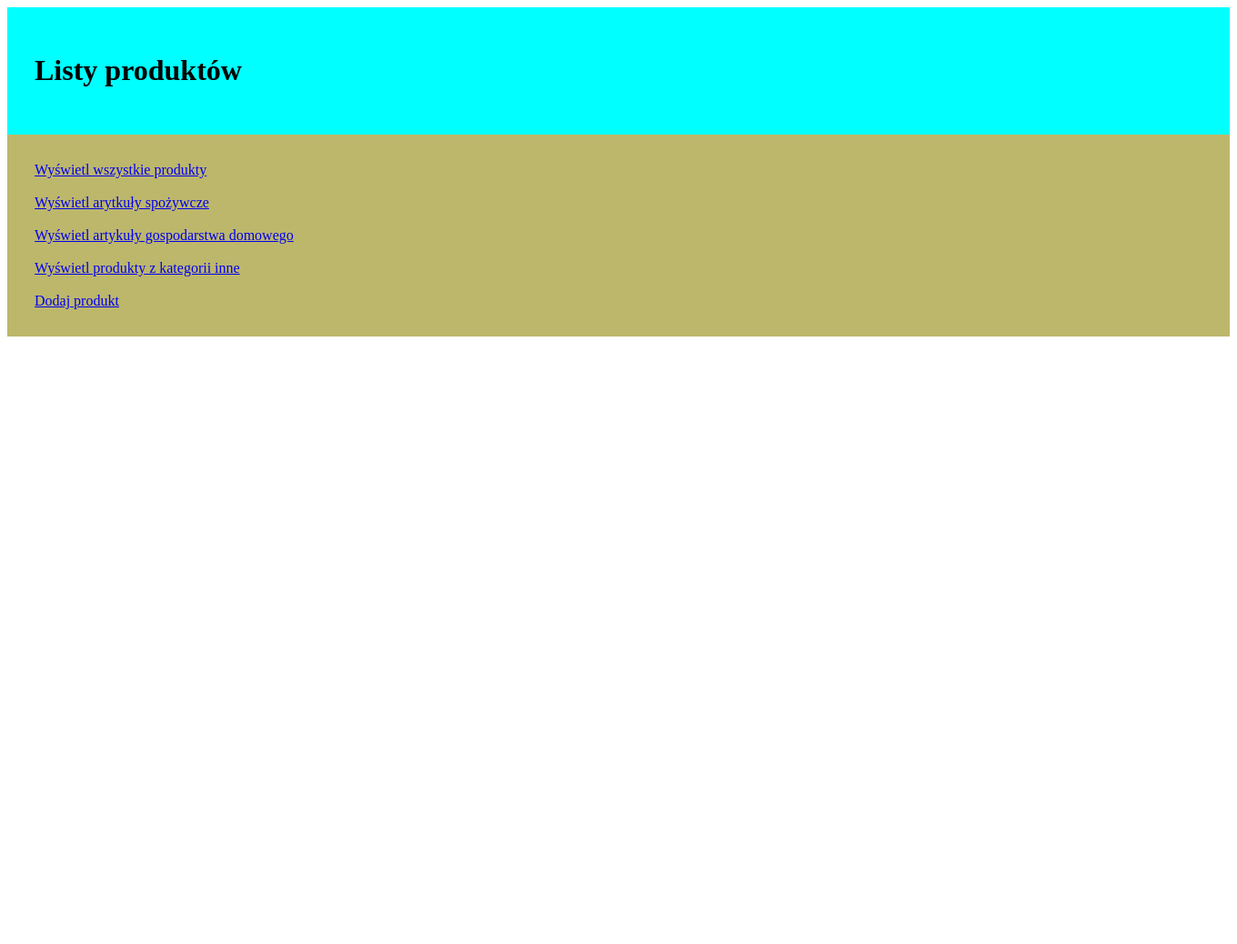
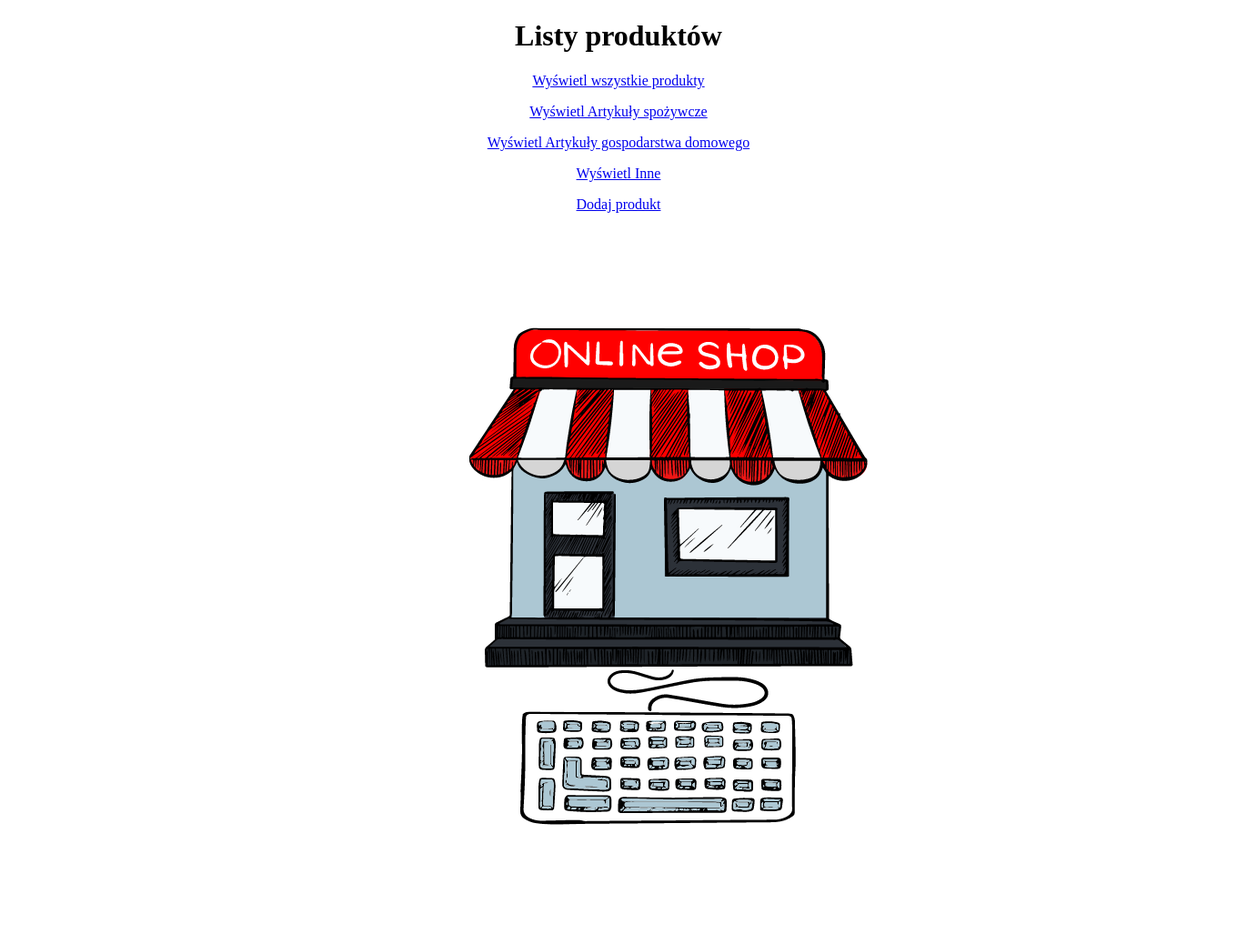
Before and after one commit to adrianrut/zadanie21.1, a Spring Boot app: page / in a window 1360 px wide. Shown: the whole page at 91% size. Before the commit the page ends 370 px from the top, so only its background shows below. Run offline with Spring Boot 4, Linux system fonts and the light colour scheme.

Commit message:
Rozwiazanie

```diff
--- a/src/main/java/pl/rutkowski/zadanie21z1/ProductController.java
+++ b/src/main/java/pl/rutkowski/zadanie21z1/ProductController.java
@@ -22,26 +22,21 @@ public class ProductController {
         List<Product> products;
         if (category == null) {
             products = productRepository.findAll();
-            getSum(model, products);
-            return "products";
+            String productsList = "Lista produktów";
+            model.addAttribute("title", productsList);
         } else {
             products = productRepository.findByCategory(category);
-            getSum(model, products);
-            return "category";
+            String productsFromCategory = "Lista produktów wybranej kategorii";
+            model.addAttribute("title", productsFromCategory);
         }
-    }
-
-    private void getSum(Model model, List<Product> products) {
+        double sum = productRepository.getSum(products);
         model.addAttribute("products", products);
-        double sum = 0;
-        for (Product product : products) {
-            sum += product.getPrice();
-        }
         model.addAttribute("priceSum", sum);
+        return "products";
     }
 
 
-    @PostMapping("/save")
+    @PostMapping("/zapisz")
     public String add(Product product) {
         productRepository.add(product);
         return "redirect:/lista";
@@ -53,12 +48,9 @@ public class ProductController {
         return "addProduct";
     }
 
-//    @PostMapping("/dodaj")
-//    public String add(@RequestParam String name,
-//                      @RequestParam double price,
-//                      @RequestParam Category category) {
-//        Product product = new Product(name, price, category);
-//        productRepository.add(product);
-//        return "redirect:/lista";
-//    }
+    @GetMapping("/")
+    String home() {
+        return "index";
+    }
+
 }
--- a/src/main/resources/static/index.html
+++ /dev/null
@@ -1,24 +0,0 @@
-<!DOCTYPE html>
-<html lang="pl">
-<head>
-    <meta charset="UTF-8">
-    <title>Produkty</title>
-    <link rel="stylesheet" type="text/css" href="/style.css">
-</head>
-<body>
-<div>
-    <div class="header">
-        <header>
-            <h1>Listy produktów</h1>
-        </header>
-    </div>
-    <div class="content">
-        <a href="/lista?produkty">Wyświetl wszystkie produkty</a><br><br>
-        <a href="/lista?kategoria=GROCERIES">Wyświetl arytkuły spożywcze</a><br><br>
-        <a href="/lista?kategoria=AGD">Wyświetl artykuły gospodarstwa domowego</a><br><br>
-        <a href="/lista?kategoria=OTHER">Wyświetl produkty z kategorii inne</a><br><br>
-        <a href="/dodaj">Dodaj produkt</a>
-    </div>
-</div>
-</body>
-</html>
--- a/src/main/resources/static/style.css
+++ b/src/main/resources/static/style.css
@@ -1,8 +1,11 @@
 .header {
-    background: aqua;
-    padding: 30px;
+    text-align: center;
 }
 .content {
-    background: darkkhaki;
-    padding: 30px;
+    text-align: center;
 }
+.img {
+    margin-left: 140px;
+    width:5px;
+    height:5px;
+}
--- /dev/null
+++ b/src/main/resources/templates/index.html
@@ -0,0 +1,29 @@
+<!DOCTYPE html>
+<html lang="pl" xmlns:th="http://www.thymeleaf.org">
+<head>
+    <meta charset="UTF-8">
+    <title>Produkty</title>
+    <link rel="stylesheet" type="text/css" href="/style.css">
+</head>
+<body class="container">
+<div>
+    <div class="header">
+        <header>
+            <h1>Listy produktów</h1>
+        </header>
+    </div>
+    <div class="content">
+        <a href="/lista">Wyświetl wszystkie produkty</a><br>
+        <p th:each="category: ${T(pl.rutkowski.zadanie21z1.Category).values()}">
+            <a th:href="@{/lista?(kategoria=${category.name()})}"
+               th:text="|Wyświetl ${category.description}|">
+            </a>
+        </p>
+        <a href="/dodaj">Dodaj produkt</a>
+    </div>
+    <div class="img">
+        <img src="/images/img.png">
+    </div>
+</div>
+</body>
+</html>
--- a/src/main/resources/templates/products.html
+++ b/src/main/resources/templates/products.html
@@ -2,7 +2,7 @@
 <html lang="pl" xmlns:th="http://www.thymeleaf.org">
 <head>
     <meta charset="UTF-8">
-    <title>Lista produktow</title>
+    <title th:text="${title}">Lista produktow</title>
     <link href="https://cdn.jsdelivr.net/npm/bootstrap@5.3.0-alpha1/dist/css/bootstrap.min.css"
           rel="stylesheet" integrity="sha384-GLhlTQ8iRABdZLl6O3oVMWSktQOp6b7In1Zl3/Jr59b6EGGoI1aFkw7cmDA6j6gD"
           crossorigin="anonymous">
@@ -11,7 +11,7 @@
 <div class="container" style="width: 500px; margin: 50px auto;">
     <div class="header">
         <header>
-            <h1>Lista produktów</h1>
+            <h1 th:text="${title}">Lista produktów</h1>
         </header>
     </div>
     <ol class="list-group list-group-numbered">
```
Also changed, not shown: src/main/java/pl/rutkowski/zadanie21z1/ProductRepository.java (+9 -0 lines), src/main/resources/templates/addProduct.html (+2 -8 lines), src/main/resources/templates/category.html (deleted, +0 -29 lines), src/main/resources/static/images/img.png (added), 3 other files.
